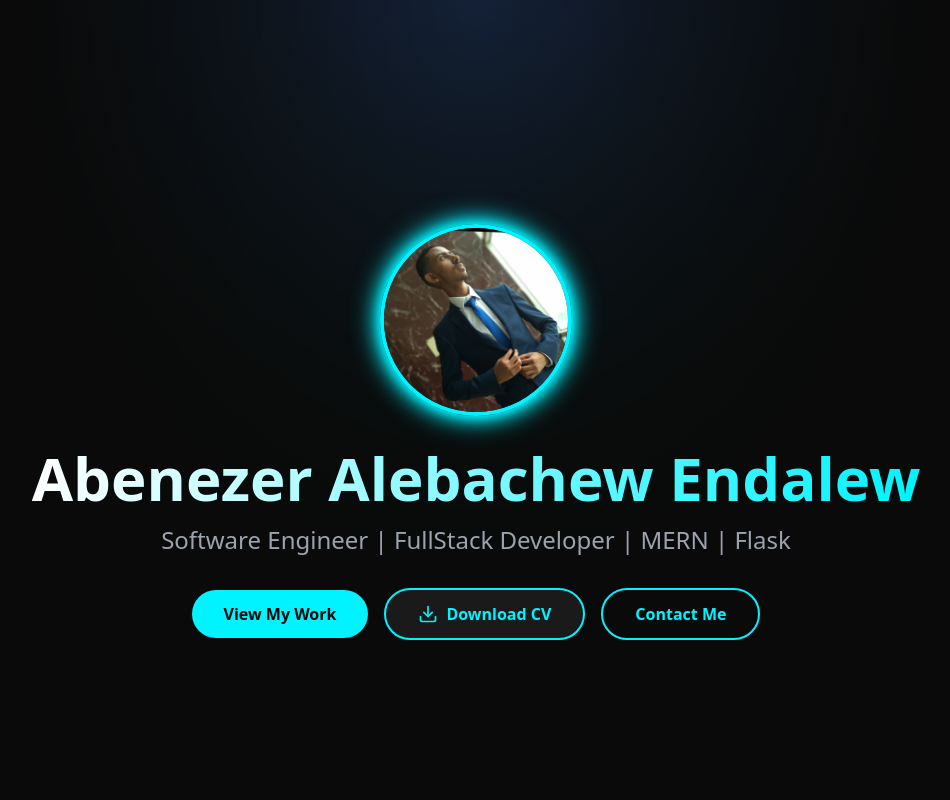
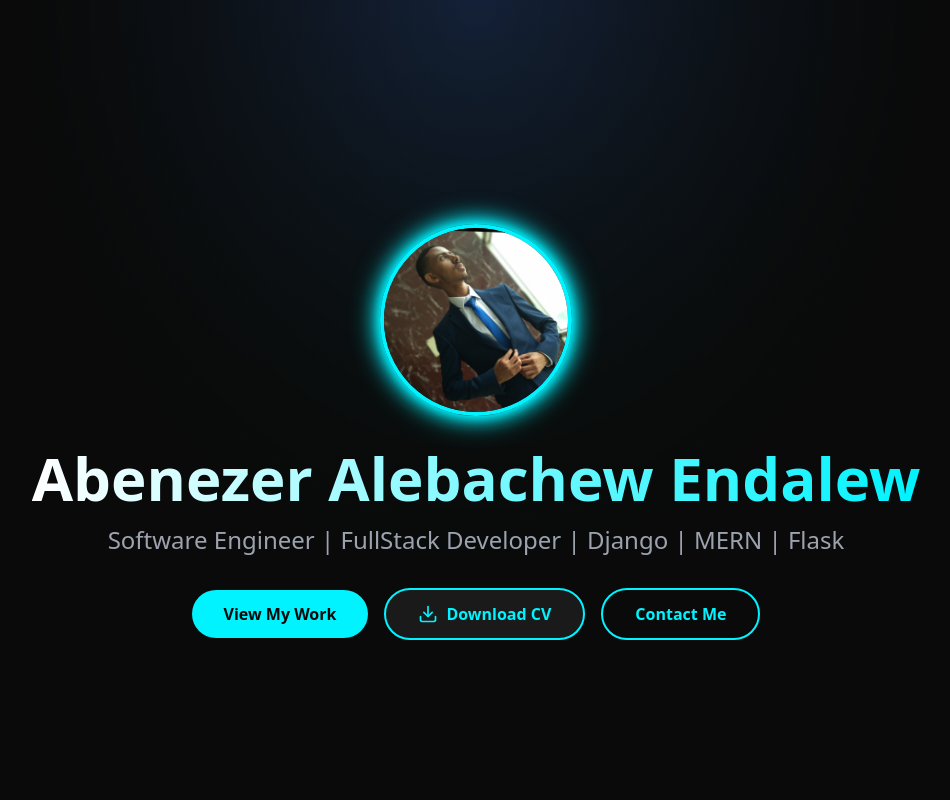
Before and after one commit to abeni-al7/portfolio, a React (Vite) app in the folder client/: page / in a window 1280 px wide. Shown: the top 800 px of the page, without its empty margins (164-1114 px from the left). Built offline with nearby package versions, Linux system fonts and the light colour scheme.

Commit message:
Add Tech Stack

```diff
--- a/client/src/components/Hero.tsx
+++ b/client/src/components/Hero.tsx
@@ -49,7 +49,7 @@ const Hero = () => {
           transition={{ delay: 0.6, duration: 0.6 }}
           className="text-xl md:text-2xl text-gray-400 mb-8"
         >
-          Software Engineer | FullStack Developer | MERN | Flask
+          Software Engineer | FullStack Developer | Django | MERN | Flask
         </motion.p>
 
         <motion.div
```
